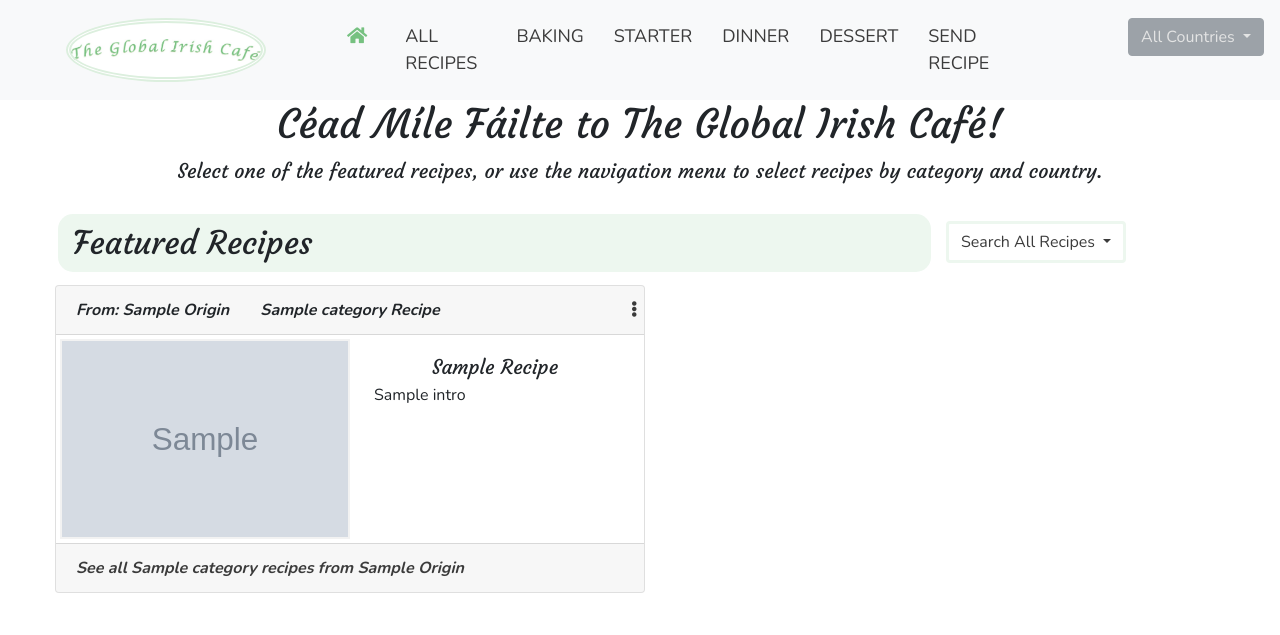
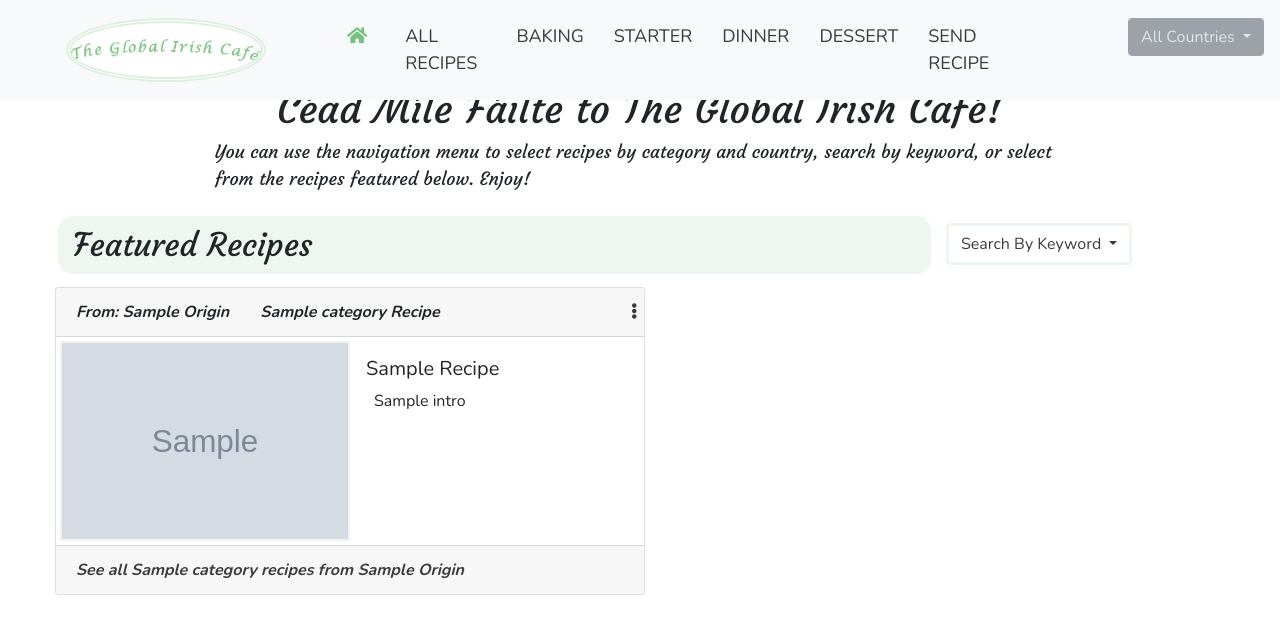
Before and after one commit to KittyMcDonagh/Third-Milestone-Project, a Flask app: template templates/recipes-home.html in a window 1280 px wide. Shown: the top 635 px of the page. Run offline with Flask 2, Linux system fonts and the light colour scheme; the template is opened without the code that fills it: most values are stand-ins (such as "Sample title", 1, 10 or a date in 2020); grey boxes marked "Sample" are stand-in pictures; some libraries are stand-ins or nearby versions; some web fonts are replaced.

Commit message:
tidied up intro comments

```diff
--- a/app.py
+++ b/app.py
@@ -83,7 +83,7 @@
             nr_of_pages = number_of_pages(nr_of_recipes, nr_of_recipes_per_page )
 
             # Create an array of page numbers (page_list)
-            page_list = create_page_list(nr_of_pages)
+            page_list = create_page_list(nr_of_pages, nr_of_recipes, nr_of_recipes_per_page)
 
             try:
                 # Found the code below for sorting mongodb results (the code we were given on the course doesnt work with python/pymongo) on http://delphinus.qns.net/xwiki/bin/view/Blog/sort%20two%20fields%20in%20mongo
@@ -101,7 +101,7 @@
             nr_of_pages = number_of_pages(nr_of_recipes, nr_of_recipes_per_page )
 
             # Create an array of page numbers (page_list)
-            page_list = create_page_list(nr_of_pages)
+            page_list = create_page_list(nr_of_pages, nr_of_recipes, nr_of_recipes_per_page)
 
 
             try:
@@ -119,7 +119,7 @@
         nr_of_pages = number_of_pages(nr_of_recipes, nr_of_recipes_per_page )
 
         # Create an array of page numbers (page_list)
-        page_list = create_page_list(nr_of_pages)
+        page_list = create_page_list(nr_of_pages, nr_of_recipes, nr_of_recipes_per_page)
 
 
         if sel_origin == "All Countries":
@@ -138,7 +138,7 @@
             nr_of_pages = number_of_pages(nr_of_recipes, nr_of_recipes_per_page )
 
             # Create an array of page numbers (page_list)
-            page_list = create_page_list(nr_of_pages)
+            page_list = create_page_list(nr_of_pages, nr_of_recipes, nr_of_recipes_per_page)
 
 
             try:
@@ -302,15 +302,17 @@
 
 
 # For pagination - Create a list of the page numbers
-def create_page_list(nr_of_pages):
+def create_page_list(nr_of_pages, nr_of_recipes, nr_of_recipes_per_page):
 
     page_list = []
 
     count = 1
 
-    while count <= nr_of_pages:
-        page_list.append(count)
-        count +=1
+    if nr_of_recipes > nr_of_recipes_per_page:
+
+        while count <= nr_of_pages:
+            page_list.append(count)
+            count +=1
 
     return page_list
 
--- a/static/css/style.css
+++ b/static/css/style.css
@@ -177,24 +177,29 @@
     margin-top: 5px;
 }
 
+
 .intro {
     font-family: "Courgette", sans-serif;
-    padding: 20px;
+    padding: 5px 20px;
 }
 
-.intro-title-style {
+.intro-title {
     font-family: "Courgette", sans-serif;
     text-align: center;
-    padding-bottom: 4px;
     margin:0;
+}
+
+
+.intro-par-style {
+    font-size: 18px;
+    font-family: "Courgette", sans-serif;
+    padding-left: 150px;
+    padding-right: 150px;
+
 
 
 }
 
-
-.intro-par-style {
-    font-size: 20px;
-}
 
 .card {
     background-color: #fff;
--- a/templates/recipes-home.html
+++ b/templates/recipes-home.html
@@ -4,25 +4,27 @@
 
 <div class="row m-0">
     <div class="col-12 text-center intro">
-
-        <div>
-            <h1 class="intro-title">Céad Míle Fáilte to The Global Irish Café!</h1>
-            <p class="intro-par-style m-0">Select one of the featured recipes, or use the navigation menu to select recipes by category and country.</p>
-        </div>
-
+        <h1 class="intro-title">Céad Míle Fáilte to The Global Irish Café!</h1>
     </div>
 </div>
+
+<div class="row m-0">
+    <div class="col-12 ">
+        <p class="intro-par-style">You can use the navigation menu to select recipes by category and country, search by keyword, or select from the recipes featured below. Enjoy!</p>
+    </div>
+</div>
+
+
 
 <!-- "Featured" Banner -->
 <div class="row m-0 p-2">
     <div class="col-9 feature-style">
         <h2 class="m-0"><span>Featured Recipes</span>
 
-        <!-- If no recipes were found for this keyword, display a user message -->
+            <!-- If no recipes were found for this keyword, display a user message -->
 
             {% if rec_count == 0 %}
-                <span>- Not Found</span>
-            {% endif %}
+            <span>- Not Found</span> {% endif %}
 
         </h2>
     </div>
@@ -32,7 +34,7 @@
     <div class="col-3">
         <div class="search-box">
             <a class="btn btn-secondary dropdown-toggle search-btn" href="#" role="button" id="dropdownMenuLink" data-toggle="dropdown" aria-haspopup="true" aria-expanded="false">
-    Search All Recipes
+    Search By Keyword
   </a>
 
             <div class="dropdown-menu" aria-labelledby="dropdownMenuLink">
```
Also changed, not shown: templates/recipes-list-page.html (+4 -4 lines).
